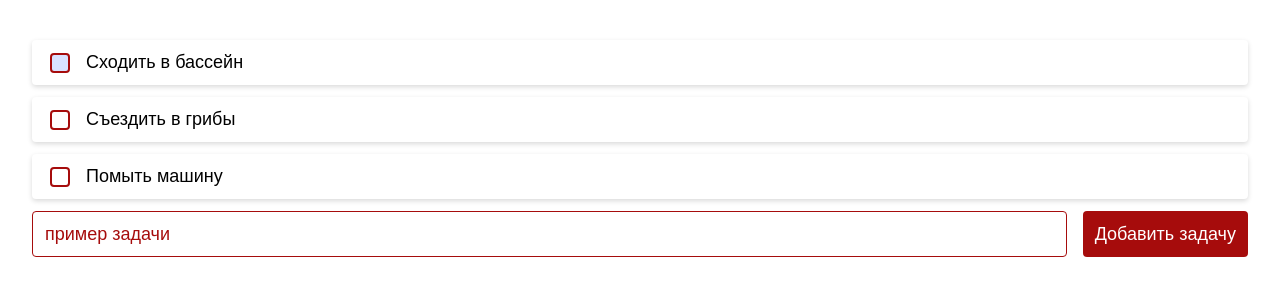
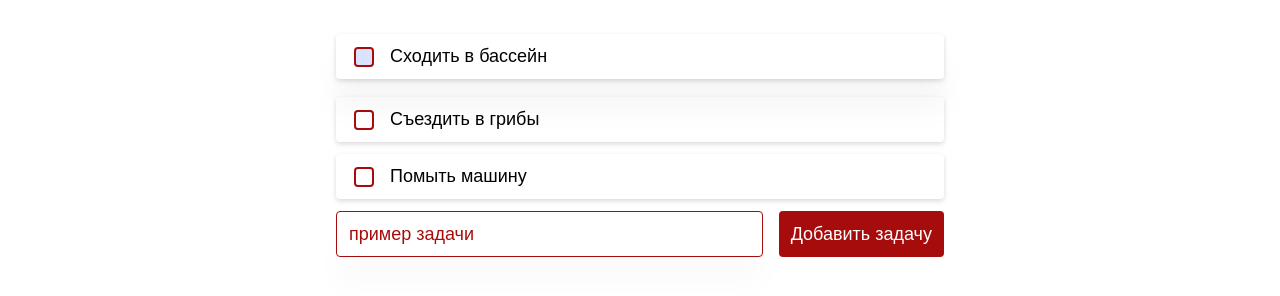
Before and after one commit to zawadzki2778/to-do_list, a plain HTML site: page index.html in a window 1280 px wide. In both pictures the pointer is over the item "Сходить в бассейн". Drawn offline with Linux system fonts and the light colour scheme.

Commit message:
added animation, changed whidth for notes

```diff
--- a/style.css
+++ b/style.css
@@ -24,9 +24,10 @@ body {
 }
 
 .todolist {
-    margin: 0;
+  margin: 0 auto;
   padding: 0;
   list-style: none;
+  width: 50%;
 }
 
 .todolist-item {
@@ -41,6 +42,15 @@ body {
   box-shadow: 0 2px 5px rgba(0, 0, 0, 0.15);
   cursor: pointer;
   user-select: none;
+  transition: all 0.25s cubic-bezier(0.02, 0.01, 0.47, 1);
+}
+
+.todolist-item:hover {
+  box-shadow: 0 30px 30px rgba(0, 0, 0, 0.04);
+  transform: translate(0, -6px);
+  /* Для подпрыгивания вверх */
+  transition-delay: 0s !important;
+  /* Для быстрого опускания вниз */
 }
 
 .todolist-item span {
@@ -48,7 +58,7 @@ body {
   align-items: center;
 }
 
-  .todolist-input + span::before {
+.todolist-input+span::before {
   content: "";
   display: inline-block;
   width: 16px;
@@ -59,15 +69,15 @@ body {
   border-radius: 4px;
 }
 
-  .todolist-input:checked + span::before {
+.todolist-input:checked+span::before {
   background-color: #fffb7e;
   background-image: url("check-white.svg");
   background-repeat: no-repeat;
   background-position: center;
 }
 
-  .todolist-input:not(:checked):hover + span::before,
-  .todolist-input:not(:checked):focus + span::before {
+.todolist-input:not(:checked):hover+span::before,
+.todolist-input:not(:checked):focus+span::before {
   background-color: rgba(66, 110, 255, 0.2);
 }
 
@@ -87,6 +97,8 @@ body {
 
 .form-add {
   display: flex;
+  width: 50%;
+  margin: 0 auto;
 }
 
 .form-add-input {
@@ -98,6 +110,17 @@ body {
   font: inherit;
   border: 1px solid #a60c0c;
   border-radius: 4px;
+  cursor: pointer;
+  transition: all 0.25s cubic-bezier(0.02, 0.01, 0.47, 1);
+  box-shadow: 0 30px 30px rgba(0, 0, 0, 0.02);
+}
+
+.form-add-input:hover {
+  box-shadow: 0 30px 30px rgba(0, 0, 0, 0.04);
+  transform: translate(0, -6px);
+  /* Для подпрыгивания вверх */
+  transition-delay: 0s !important;
+  /* Для быстрого опускания вниз */
 }
 
 .form-add-input:focus {
@@ -123,6 +146,15 @@ body {
   border-radius: 4px;
   user-select: none;
   touch-action: manipulation;
+  cursor: pointer;
+}
+
+form-add-button:hover {
+  box-shadow: 0 30px 30px rgba(0, 0, 0, 0.04);
+  transform: translate(0, -6px);
+  /* Для подпрыгивания вверх */
+  transition-delay: 0s !important;
+  /* Для быстрого опускания вниз */
 }
 
 .form-add-button:hover,
```
Lines whose indentation alone changed are shown as unchanged.
